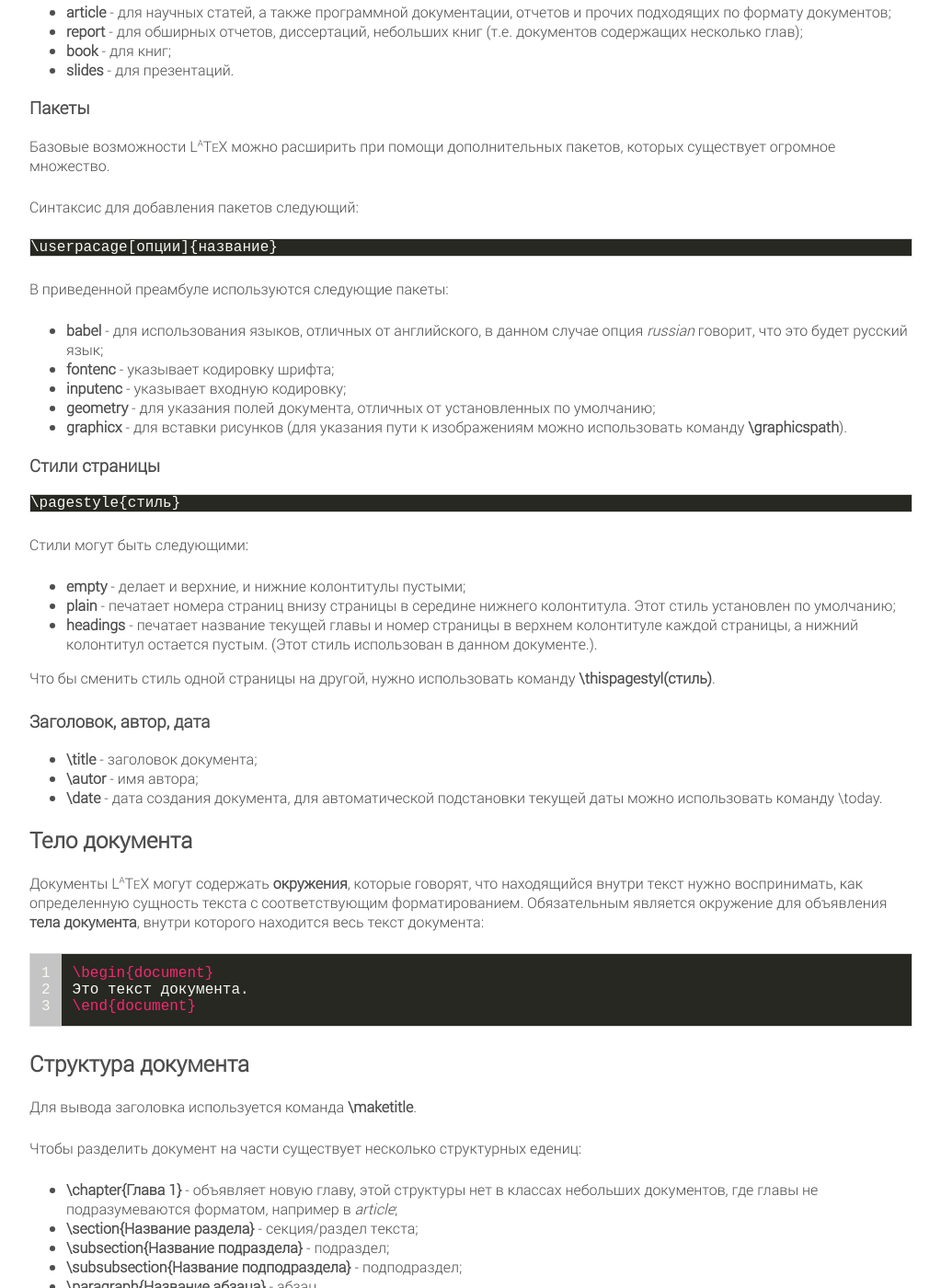
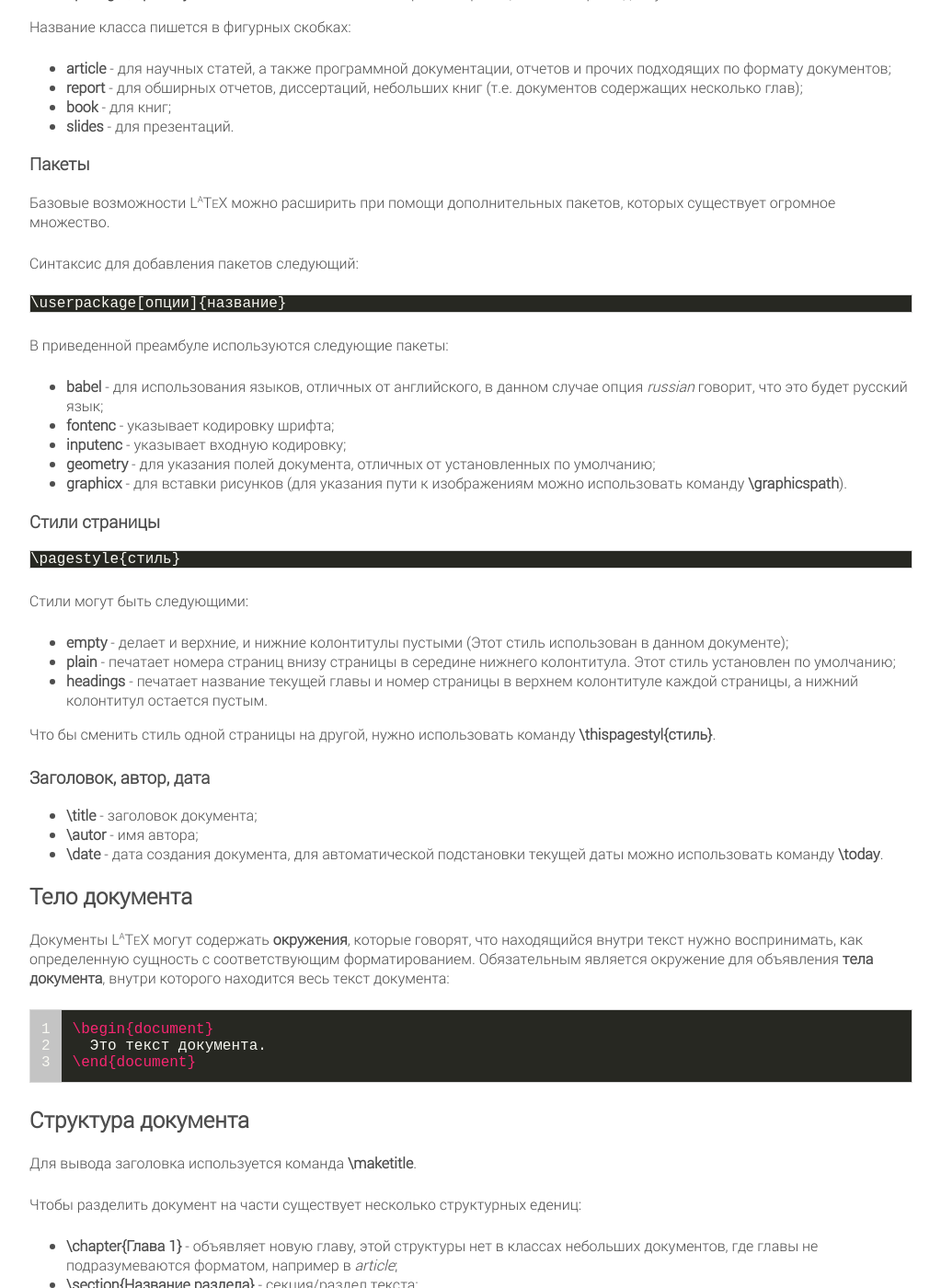
Before and after one commit to trean/trean.github.io, a Jekyll site: the page built from _posts/2016-06-30-latex-minimum.markdown, in a window 1280 px wide and 1400 px high, scrolled down 1548 px. Shown: the whole window at 92% size, without its empty margins (128-1151 px from the left). Built offline with Jekyll 4.4.1, drawn with Linux system fonts in a browser that asks for light colours; nearby versions of some CDN libraries; comment, search, counter and statistics services are not loaded; some of the changed text lies outside the part shown.

Commit message:
some more edits of post about latex

```diff
--- a/_posts/2016-06-30-latex-minimum.markdown
+++ b/_posts/2016-06-30-latex-minimum.markdown
@@ -37,7 +37,9 @@
 * **a4paper** - формат листа, также может быть **a5paper**, **b5paper**, **executivepaper**, **legalpaper**, по умолчанию используется **letterpaper**;
 * **oneside** - односторонний вывод, для двустороннего используется **twoside**;
 * **14pt** - размер шрифта.
+
 Примеры других возможных опций:
+
 * **leqno** - формулы нумеруются слева, а не справа;
 * **titlepage** или **notitlepage** - новая страница начинается после заголовка или нет, у разных классов эта опция по умолчанию разная;
 * **twocolumn** - документ набирается в две колонки;
@@ -57,7 +59,7 @@
 Синтаксис для добавления пакетов следующий:
 
 {% highlight latex %}
-\userpacage[опции]{название}
+\userpackage[опции]{название}
 {% endhighlight %}
 
 В приведенной преамбуле используются следующие пакеты:
@@ -74,25 +76,25 @@
 {% endhighlight %}
 Стили могут быть следующими:
 
-* **empty** - делает и верхние, и нижние колонтитулы пустыми;
+* **empty** - делает и верхние, и нижние колонтитулы пустыми (Этот стиль использован в данном документе);
 * **plain** - печатает номера страниц внизу страницы в середине нижнего колонтитула. Этот стиль установлен по умолчанию;
-* **headings** - печатает название текущей главы и номер страницы в верхнем колонтитуле каждой страницы, а нижний колонтитул остается пустым. (Этот стиль использован в данном документе.).
+* **headings** - печатает название текущей главы и номер страницы в верхнем колонтитуле каждой страницы, а нижний колонтитул остается пустым.
 
-Что бы сменить стиль одной страницы на другой, нужно использовать команду **\thispagestyl(стиль)**.
+Что бы сменить стиль одной страницы на другой, нужно использовать команду **\thispagestyl{стиль}**.
 
 ### Заголовок, автор, дата ###
 
 * **\title** - заголовок документа;
 * **\autor** - имя автора;
-* **\date** - дата создания документа, для автоматической подстановки текущей даты можно использовать команду \today.
+* **\date** - дата создания документа, для автоматической подстановки текущей даты можно использовать команду **\today**.
 
 ## Тело документа ##
 
-Документы L<sup><small>A</small></sup>T<small>E</small>X могут содержать **окружения**, которые говорят, что находящийся внутри текст нужно воспринимать, как определенную сущность текста с соответствующим форматированием. Обязательным является окружение для объявления **тела документа**, внутри которого находится весь текст документа:
+Документы L<sup><small>A</small></sup>T<small>E</small>X могут содержать **окружения**, которые говорят, что находящийся внутри текст нужно воспринимать, как определенную сущность с соответствующим форматированием. Обязательным является окружение для объявления **тела документа**, внутри которого находится весь текст документа:
 
 {% highlight latex linenos %}
 \begin{document}
-Это текст документа.
+  Это текст документа.
 \end{document}
 {% endhighlight %}
 
@@ -111,7 +113,7 @@
 По умолчанию все виды разделов текста нумеруются. Чтобы использовать эти структуры без порядкового номера, следует поставить **звездочку** после команды перед фигурными скобками:
 
 {% highlight latex  %}
-\section\*{Название секции}
+\section*{Название секции}
 {% endhighlight  %}
 
 ## Списки ##
@@ -170,7 +172,7 @@
 где **image** - это название файла с рисунком.
 
 ## Заключение ##
-Этой информации должно быть достаточно для верстки небольших документов. Конечно, здесь охватываются далеко не все классы документов, опции, команды и прочее. Подробнее в версткой в L<sup><small>A</small></sup>T<small>E</small>X можно познакомиться, почитав книги "Набор и верстка в системе L<sup><small>A</small></sup>T<small>E</small>X" С.М. Львовского и "Сверстай диплом красиво: L<sup><small>A</small></sup>T<small>E</small>X за три дня" А.В. Столярова, а также на многочисленных форумах и вики.
+Этой информации должно быть достаточно для верстки небольших документов. Конечно, здесь охватываются далеко не все классы документов, опции, команды и прочее. Подробнее с версткой в L<sup><small>A</small></sup>T<small>E</small>X можно познакомиться, почитав книги "Набор и верстка в системе L<sup><small>A</small></sup>T<small>E</small>X" С.М. Львовского и "Сверстай диплом красиво: L<sup><small>A</small></sup>T<small>E</small>X за три дня" А.В. Столярова, а также на многочисленных форумах и вики.
 
 Помимо хардкорного набора документа в текстовом редакторе можно использовать  визуальные L<sup><small>A</small></sup>T<small>E</small>X-редакторы, например: **LyX**, **LaTeXila**, **Kile** и другие. <a href="http://mydebianblog.blogspot.ru/2013/02/latex-editors-and-integrated-latex.html" rel="noopener nofollow" target="_blank">И вот тут есть их подробный обзор >></a>.
 
```
